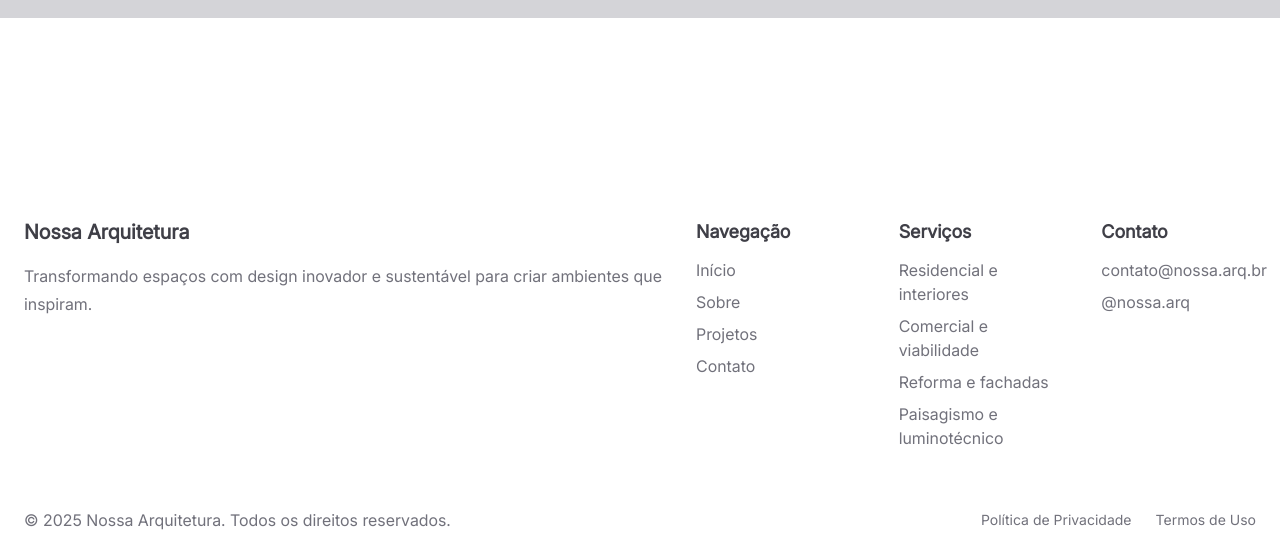
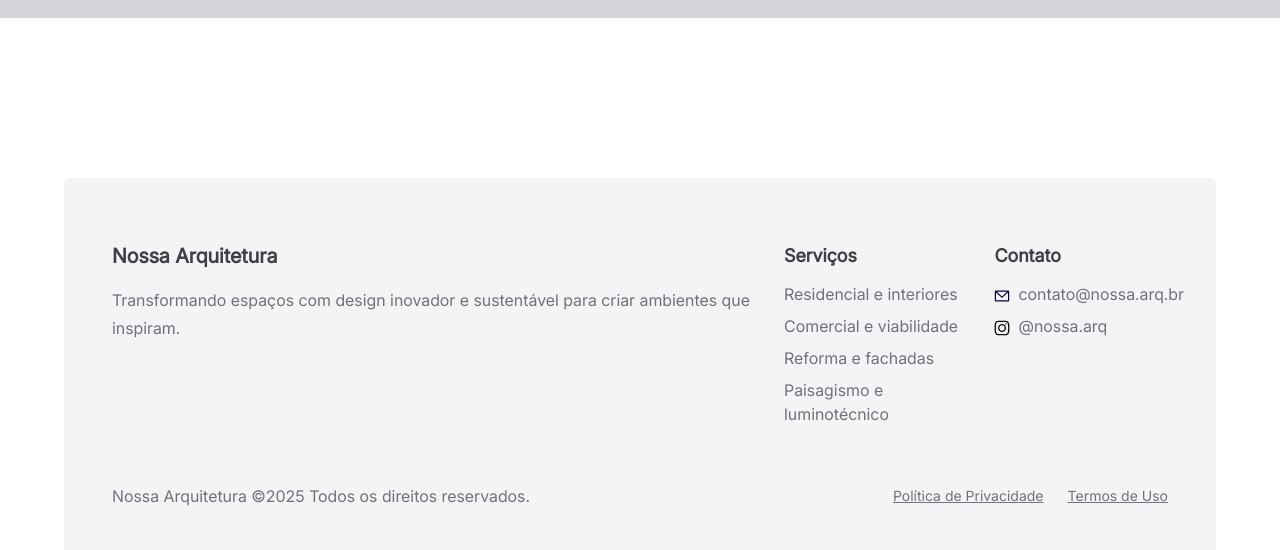
Before and after one commit to guimox/nossa-arq, an Astro site: page /sobre in a window 1280 px wide. Shown: the part 1371-1921 px from the top of the page. Built offline with nearby package versions, Linux system fonts and the light colour scheme; Astro itself is replaced by a stand-in of ours.

Commit message:
feat: added icons for the footer

```diff
--- a/src/app/footer.astro
+++ b/src/app/footer.astro
@@ -1,11 +1,13 @@
 ---
 import Paragraph from '../components/typography/paragraph.astro';
 
-const linkStyle = `text-zinc-500 transition-opacity hover:cursor-pointer hover:opacity-50`;
+const linkStyle = `text-zinc-500 transition-opacity underline hover:cursor-pointer hover:opacity-50`;
 const currentYear = new Date().getFullYear();
 ---
 
-<footer class="mt-12 w-full text-zinc-300 md:mt-20 lg:mt-40">
+<footer
+  class="mx-auto mt-12 w-full rounded-t-md bg-gray-100 text-zinc-300 md:mt-20 md:w-[90%] lg:mt-40 lg:p-6"
+>
   <div class="mx-auto max-w-[1700px] px-6">
     <div class="flex flex-col py-8 md:py-10 lg:flex-row lg:justify-between">
       <div class="mb-8 w-full lg:mb-0 lg:max-w-2xl">
@@ -16,26 +18,8 @@ const currentYear = new Date().getFullYear();
         </Paragraph>
       </div>
 
-      <div class="grid grid-cols-2 gap-6 sm:grid-cols-3 md:gap-8 lg:gap-12">
-        <div>
-          <h3 class="mb-3 text-lg font-bold text-zinc-700">Navegação</h3>
-          <ul class="space-y-2">
-            <li>
-              <a href="/" class={linkStyle}> Início </a>
-            </li>
-            <li>
-              <a href="/sobre" class={linkStyle}> Sobre </a>
-            </li>
-            <li>
-              <a href="/projetos" class={linkStyle}> Projetos </a>
-            </li>
-            <li>
-              <a href="/contato" class={linkStyle}> Contato </a>
-            </li>
-          </ul>
-        </div>
-
-        <div>
+      <div class="flex flex-col gap-5 md:flex-row">
+        <section>
           <h3 class="mb-3 text-lg font-bold text-zinc-700">Serviços</h3>
           <ul class="space-y-2">
             <li class="text-zinc-500">Residencial e interiores</li>
@@ -43,27 +27,30 @@ const currentYear = new Date().getFullYear();
             <li class="text-zinc-500">Reforma e fachadas</li>
             <li class="text-zinc-500">Paisagismo e luminotécnico</li>
           </ul>
-        </div>
-        <div class="col-span-2 mt-6 sm:col-span-1 sm:mt-0">
+        </section>
+        <section class="col-span-2 mt-6 sm:col-span-1 sm:mt-0">
           <h3 class="mb-3 text-lg font-bold text-zinc-700">Contato</h3>
           <ul class="space-y-2">
-            <li class="text-zinc-500">contato@nossa.arq.br</li>
-            <li class="text-zinc-500">
-              <a href="/instagram">
-              @nossa.arq
-              </a>
-          </li>
+            <li class="flex items-center justify-start gap-2 text-zinc-500">
+              <img src="/email.svg" alt="" class="mt-1 h-4 w-4 object-cover" />
+              contato@nossa.arq.br
+            </li>
+            <li class="flex items-center justify-start gap-2 text-zinc-500">
+              <img src="/instagram.svg" alt="" class="mt-1 h-4 w-4 object-cover" />
+              <a href="/instagram"> @nossa.arq </a>
+            </li>
           </ul>
-        </div>
+        </section>
       </div>
     </div>
 
     <div class="py-4 text-sm">
       <div
-        class="flex flex-col items-start space-y-3 text-zinc-500 sm:flex-row sm:justify-between sm:space-y-0 md:items-center"
+        class="flex flex-col items-start gap-10 space-y-3 text-zinc-500 sm:flex-row sm:justify-between sm:space-y-0 md:items-center"
       >
         <Paragraph>
-          © {currentYear} Nossa Arquitetura. Todos os direitos reservados.
+          Nossa Arquitetura ©{currentYear}
+          <br class="lg:hidden" /> Todos os direitos reservados.
         </Paragraph>
         <div class="flex space-x-4 sm:space-x-6">
           <a
```
Also changed, not shown: public/email.svg (added), public/instagram.svg (added).
